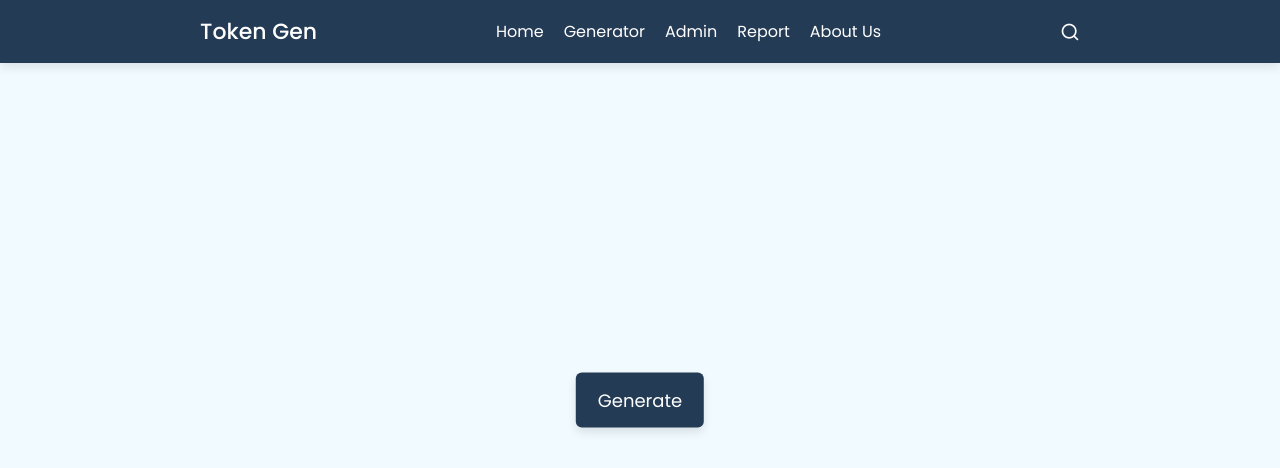
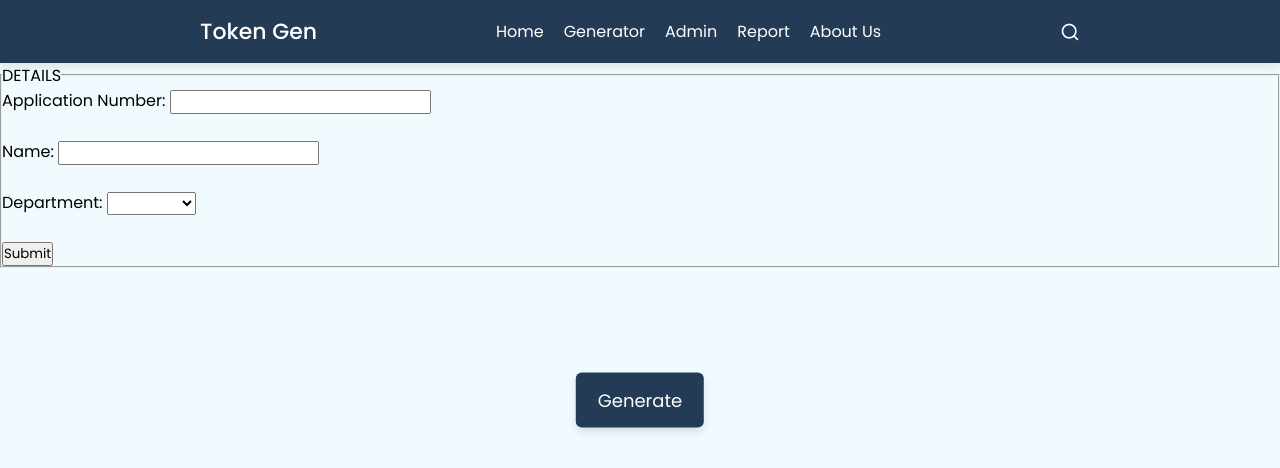
Before and after one commit to mfarhaan2004/tokenmaster, a PHP site: page /generator.html in a window 1280 px wide. Shown: the top 468 px of the page. Run offline with PHP 8.4, Linux system fonts and the light colour scheme.

Commit message:
added form

```diff
--- a/generator.html
+++ b/generator.html
@@ -32,6 +32,34 @@
         <input type="text" placeholder="Search here..." />
       </div>
     </nav>
+
+    //form before Generate
+    <section>
+    <div class="form">
+    <fieldset>
+      <legend>DETAILS</legend>
+    <form action="genform.php" method="POST">
+        <label for="APL_ID">Application Number:</label>
+        <input type="text" id="APL_ID" name="APL_ID" required><br><br>
+
+        <label for="NAME">Name:</label>
+        <input type="text" id="NAME" name="NAME" required><br><br>
+
+        <label for="DEPT">Department:</label>
+        <select id="DEPT" name="DEPT" >
+            <option value="blank"></option>
+            <option value="interview">INTERVIEW</option>
+            <option value="fees">FEES</option>
+            <option value="enquiry">ENQUIRY</option>
+            <option value="other">OTHER</option>
+        </select><br><br>
+
+        <input type="submit" value="Submit" id="submit">
+    </form>
+  </fieldset>
+    </div>
+    </section>
+
        <section>
       <button class="show-modal">Generate</button>
       <span class="overlay"></span>
--- a/stylesgen.css
+++ b/stylesgen.css
@@ -236,3 +236,7 @@ section.active .modal-box {
   padding: 6px 12px;
   margin: 0 10px;
 }
+
+.form{
+  padding-top: 1cm;
+}
```
Also changed, not shown: genform.php (added, +32 -0 lines).
